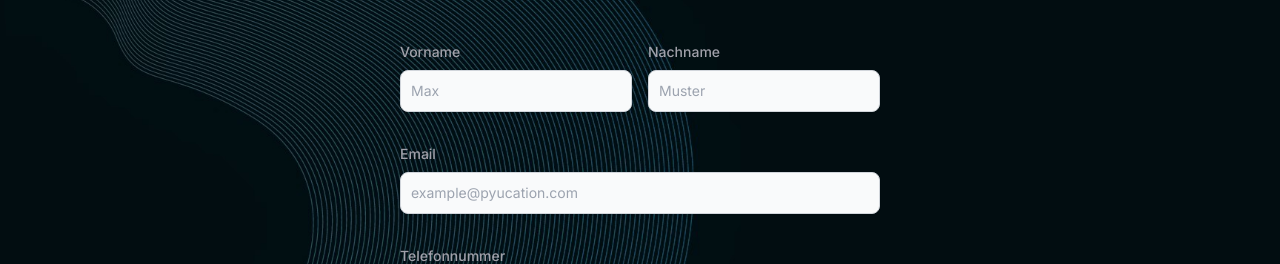
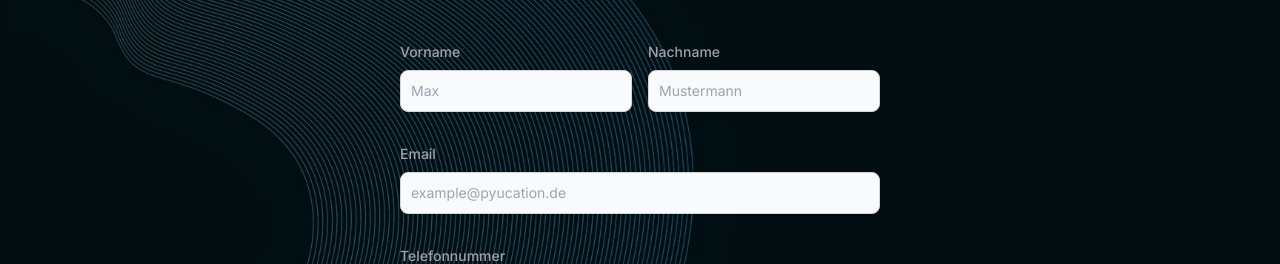
Before and after one commit to pyucation-org/pyucation-website, a Next.js app: page /contact in a window 1280 px wide. Shown: the part 290-554 px from the top of the page. Built offline with nearby package versions, Linux system fonts and the light colour scheme.

Commit message:
minor adjustments contact section

```diff
--- a/src/app/contact/page.js
+++ b/src/app/contact/page.js
@@ -26,12 +26,12 @@ export default function Page() {
           </div>
           <div>
           <label for="surname" className="block mb-2 text-sm font-medium text-zinc-400">Nachname</label>
-          <input type="text" id="surname" name="surname" className="shadow-sm bg-gray-50 border border-gray-300 text-gray-900 text-sm rounded-lg focus:ring-primary-500 focus:border-primary-500 block w-full p-2.5 dark:bg-gray-700 dark:border-gray-600 dark:placeholder-gray-400 dark:text-white dark:focus:ring-primary-500 dark:focus:border-primary-500 dark:shadow-sm-light" placeholder="Muster" required></input>
+          <input type="text" id="surname" name="surname" className="shadow-sm bg-gray-50 border border-gray-300 text-gray-900 text-sm rounded-lg focus:ring-primary-500 focus:border-primary-500 block w-full p-2.5 dark:bg-gray-700 dark:border-gray-600 dark:placeholder-gray-400 dark:text-white dark:focus:ring-primary-500 dark:focus:border-primary-500 dark:shadow-sm-light" placeholder="Mustermann" required></input>
           </div>
         </div>
           <div>
               <label for="email" className="block mb-2 text-sm font-medium  text-zinc-400">Email</label>
-              <input type="email" id="email" name="email" className="shadow-sm bg-gray-50 border border-gray-300 text-gray-900 text-sm rounded-lg focus:ring-primary-500 focus:border-primary-500 block w-full p-2.5 dark:bg-gray-700 dark:border-gray-600 dark:placeholder-gray-400 dark:text-white dark:focus:ring-primary-500 dark:focus:border-primary-500 dark:shadow-sm-light" placeholder="example@pyucation.com" required/>
+              <input type="email" id="email" name="email" className="shadow-sm bg-gray-50 border border-gray-300 text-gray-900 text-sm rounded-lg focus:ring-primary-500 focus:border-primary-500 block w-full p-2.5 dark:bg-gray-700 dark:border-gray-600 dark:placeholder-gray-400 dark:text-white dark:focus:ring-primary-500 dark:focus:border-primary-500 dark:shadow-sm-light" placeholder="example@pyucation.de" required/>
           </div>
           <div>
               <label for="phone" class="block mb-2 text-sm font-medium text-zinc-400">Telefonnummer</label>
@@ -41,7 +41,7 @@ export default function Page() {
               <label for="message" className="block mb-2 text-sm font-medium text-gray-900 dark:text-gray-400">Ihre Nachricht</label>
               <textarea id="message" rows="6" name="message" className="block p-2.5 w-full text-sm text-gray-900 bg-gray-50 rounded-lg shadow-sm border border-gray-300 focus:ring-primary-500 focus:border-primary-500 dark:bg-gray-700 dark:border-gray-600 dark:placeholder-gray-400 dark:text-white dark:focus:ring-primary-500 dark:focus:border-primary-500" placeholder="Beschreiben Sie Ihr Anliegen"></textarea>
           </div>
-          <button type="submit" className="py-3 px-5 text-sm font-medium text-center text-white rounded-lg bg-primary-700 sm:w-fit focus:ring-4 focus:outline-none focus:ring-secondary bg-secondary hover:bg-primary">Send message</button>
+          <button type="submit" className="py-3 px-5 text-sm font-medium text-center text-white rounded-lg bg-primary-700 sm:w-fit focus:ring-4 focus:outline-none focus:ring-secondary bg-secondary hover:bg-primary">Absenden</button>
       </form>
   </div>
     </motion.div>
```
